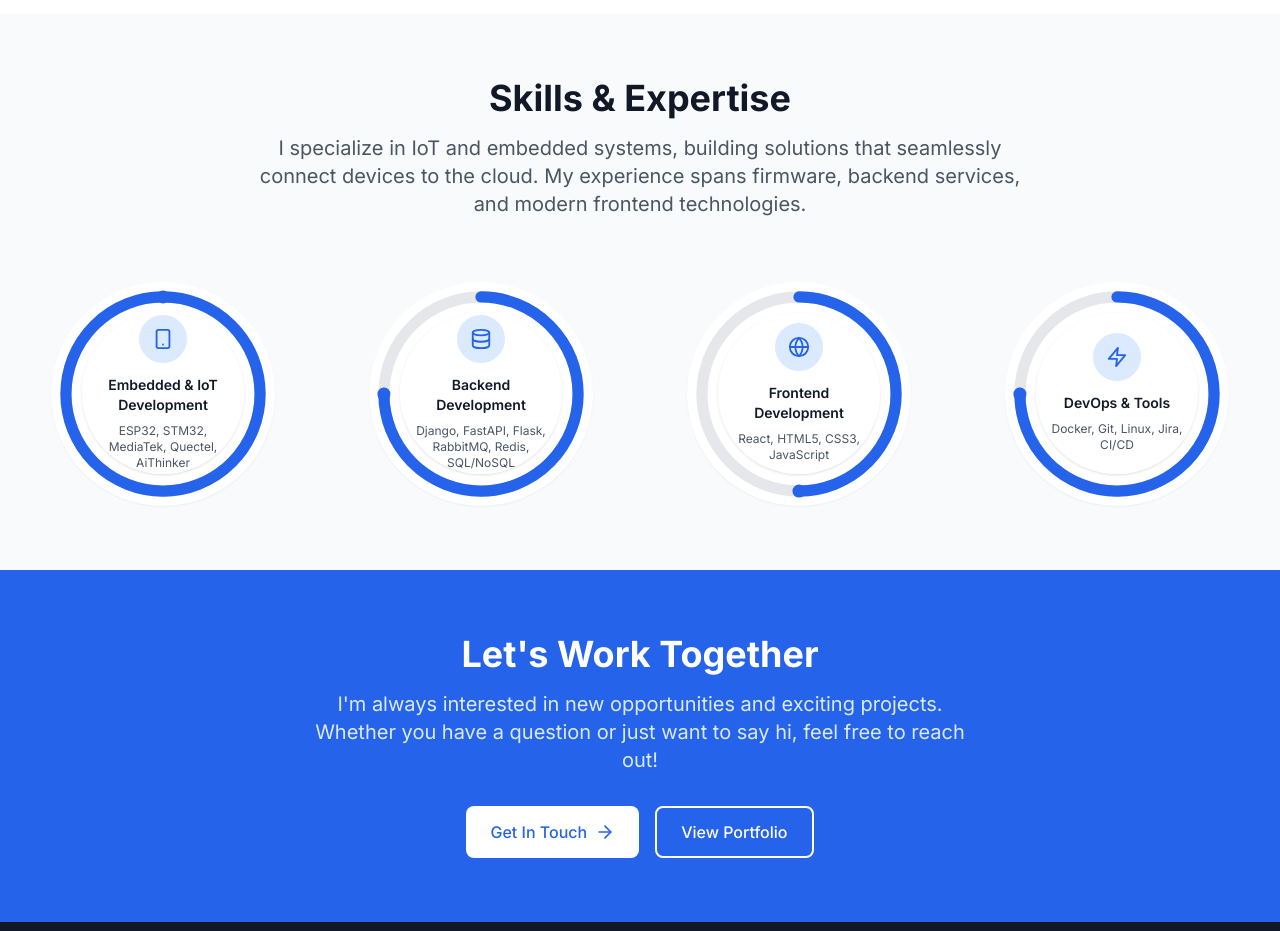
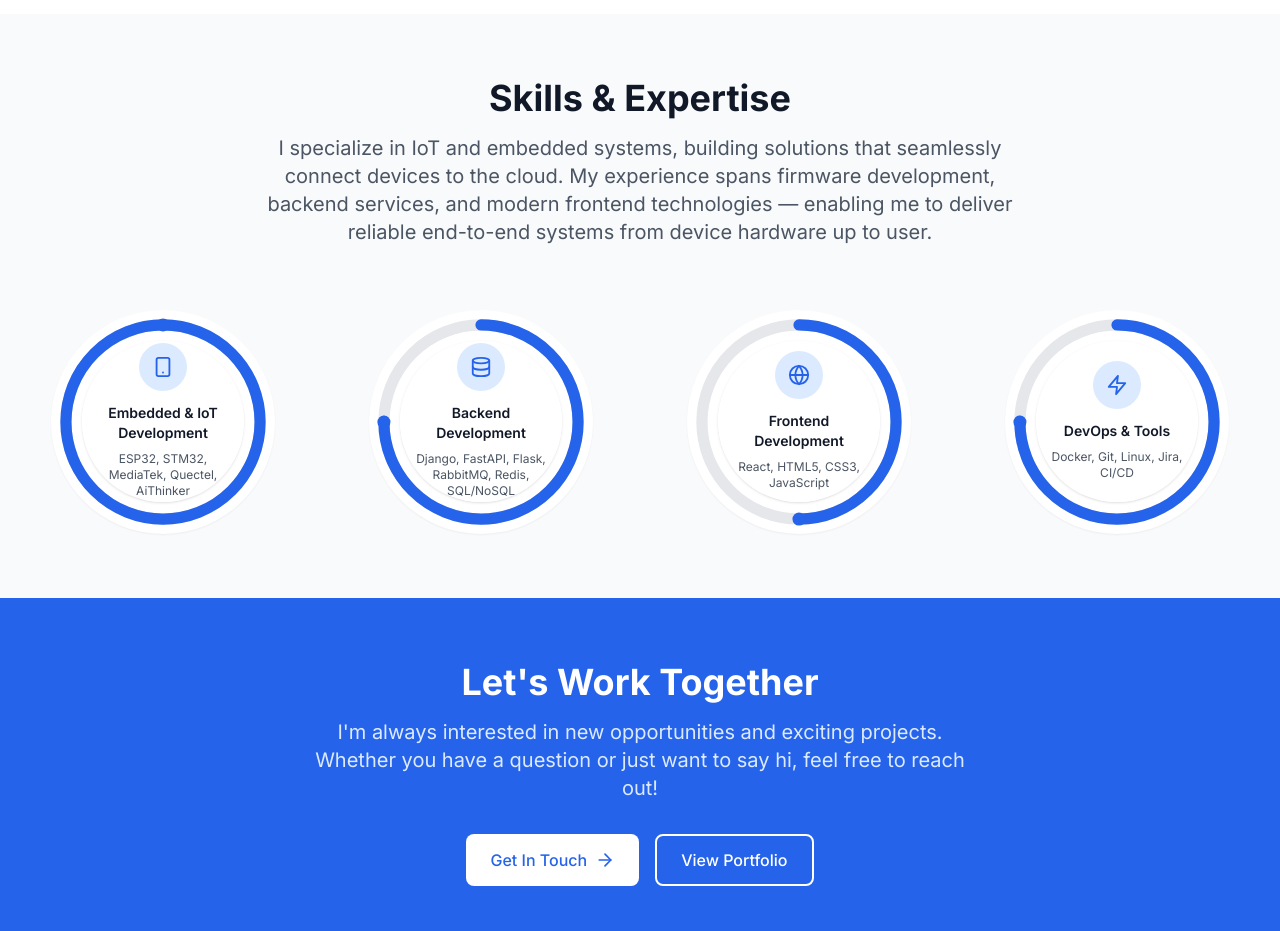
Before and after one commit to HosseinlGholami/HosseinlGholami.ir, a React (Create React App) app: page / in a window 1280 px wide. Shown: the part 1060-1991 px from the top of the page. Built offline with nearby package versions, Linux system fonts and the light colour scheme.

Commit message:
update home skill

```diff
--- a/src/pages/Home.js
+++ b/src/pages/Home.js
@@ -168,10 +168,11 @@ const Home = () => {
         <div className="max-w-7xl mx-auto">
           <div className="text-center mb-12 md:mb-16">
             <h2 className="text-3xl md:text-4xl font-bold text-gray-900 mb-4">Skills &amp; Expertise</h2>
-            <p className="text-lg md:text-xl text-gray-600 max-w-3xl mx-auto">
-              I specialize in IoT and embedded systems, building solutions that seamlessly connect devices to the cloud.
-              My experience spans firmware, backend services, and modern frontend technologies.
-            </p>
+              <p className="text-lg md:text-xl text-gray-600 max-w-3xl mx-auto">
+                I specialize in IoT and embedded systems, building solutions that seamlessly connect devices to the cloud.
+                My experience spans firmware development, backend services, and modern frontend technologies —
+                enabling me to deliver reliable end-to-end systems from device hardware up to user.
+              </p>
           </div>
 
           {/* ≤ md: 2 cols | md: 2 cols | lg: 4 cols */}
```
